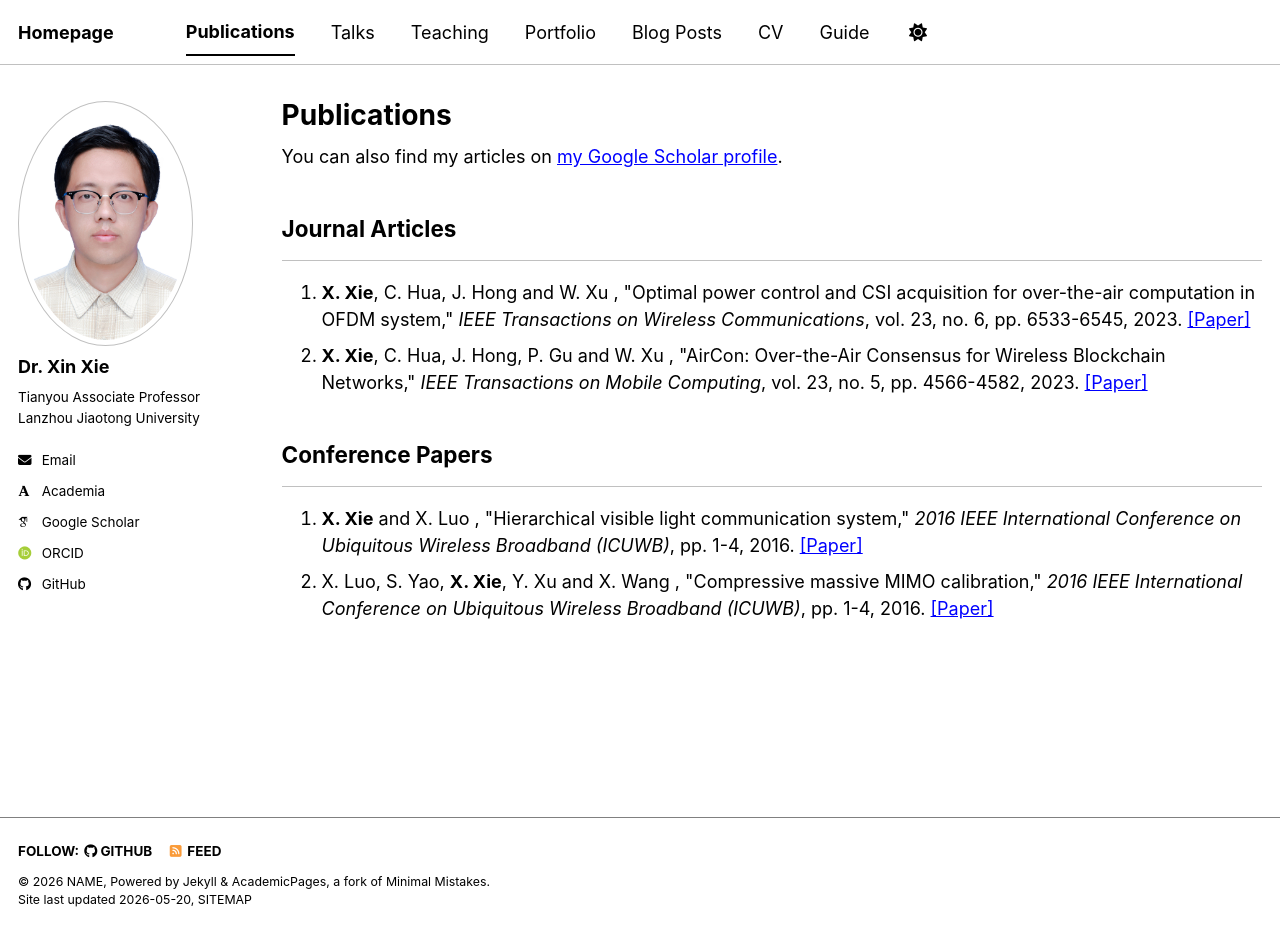
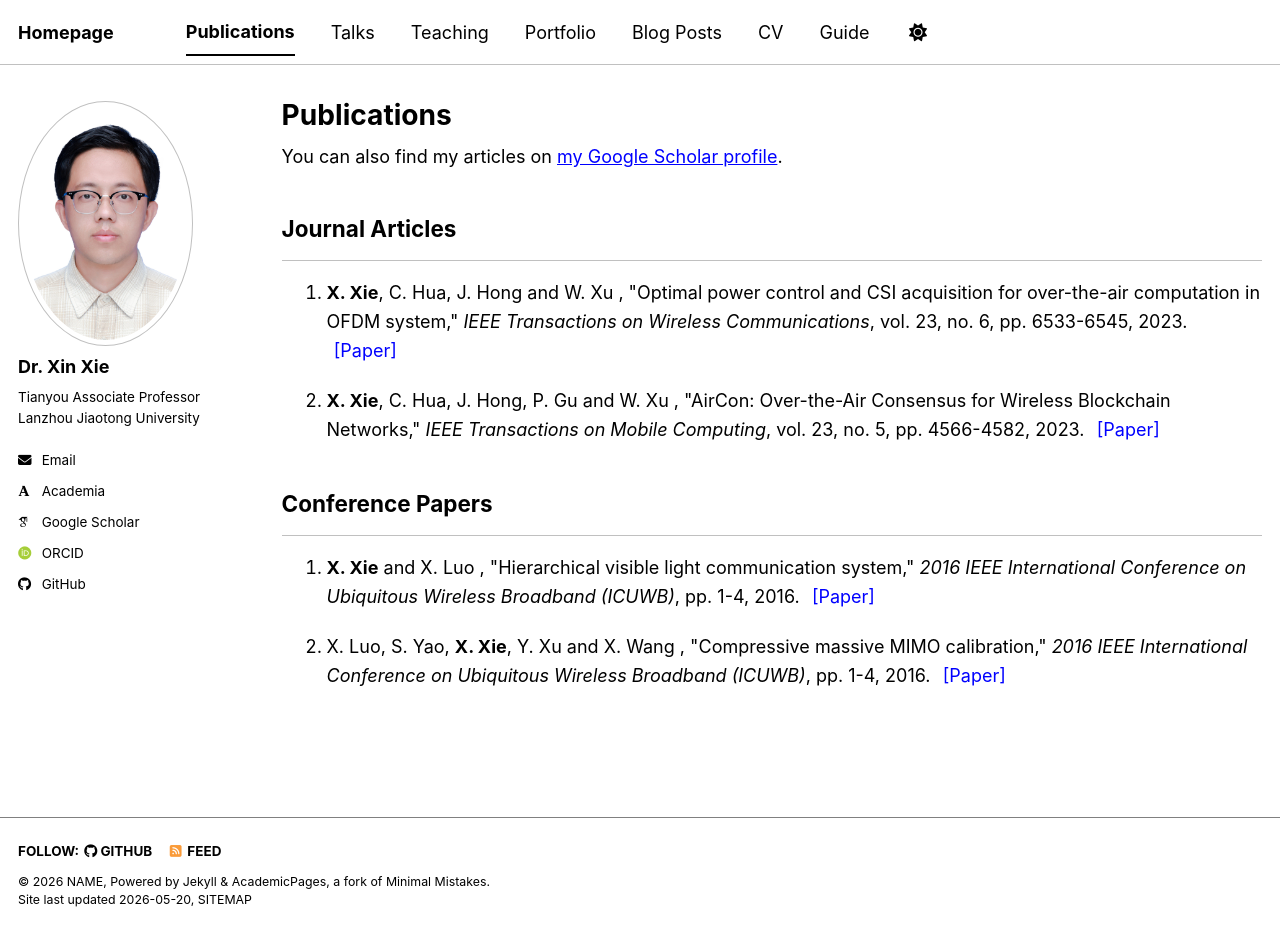
Before and after one commit to xiexin312/xiexin312.github.io, a Jekyll site: the page built from _pages/publications.html, in a window 1280 px wide and 928 px high. Built offline with Jekyll 4.4.1, drawn with Linux system fonts in a browser that asks for light colours; some web fonts are replaced; a script bundle is joined from its source files by our own code; library files that are not in the unit come from our copies.

Commit message:
修改了css格式

```diff
--- a/assets/css/main.scss
+++ b/assets/css/main.scss
@@ -41,3 +41,20 @@
     "vendor/font-awesome/solid",
     "vendor/font-awesome/brands"
 ;
+
+
+.pub-list {
+  list-style-type: decimal;
+  padding-left: 2.5em;
+  margin-bottom: 2em;
+}
+
+.pub-list li {
+  margin-bottom: 1.2em;
+  line-height: 1.6;
+}
+
+.pub-list a {
+  margin-left: 0.4em;
+  text-decoration: none;
+}
```
